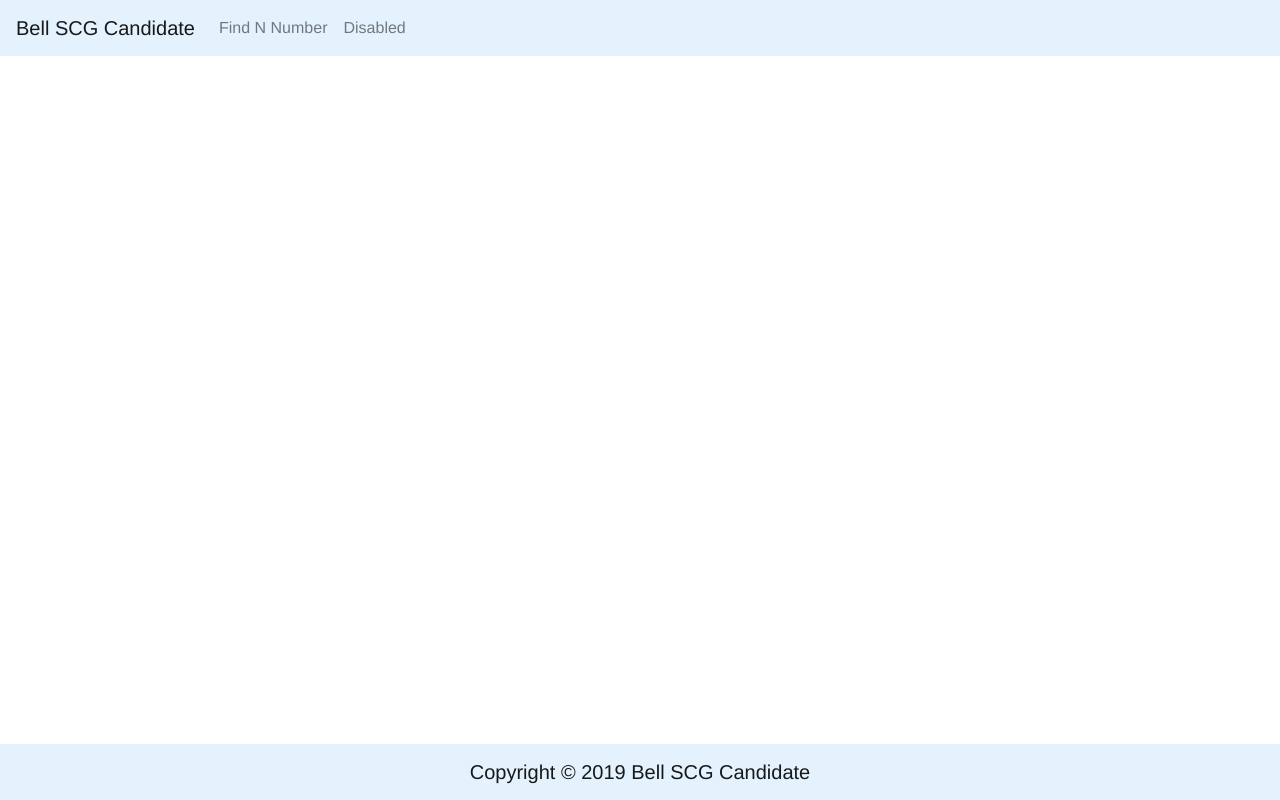
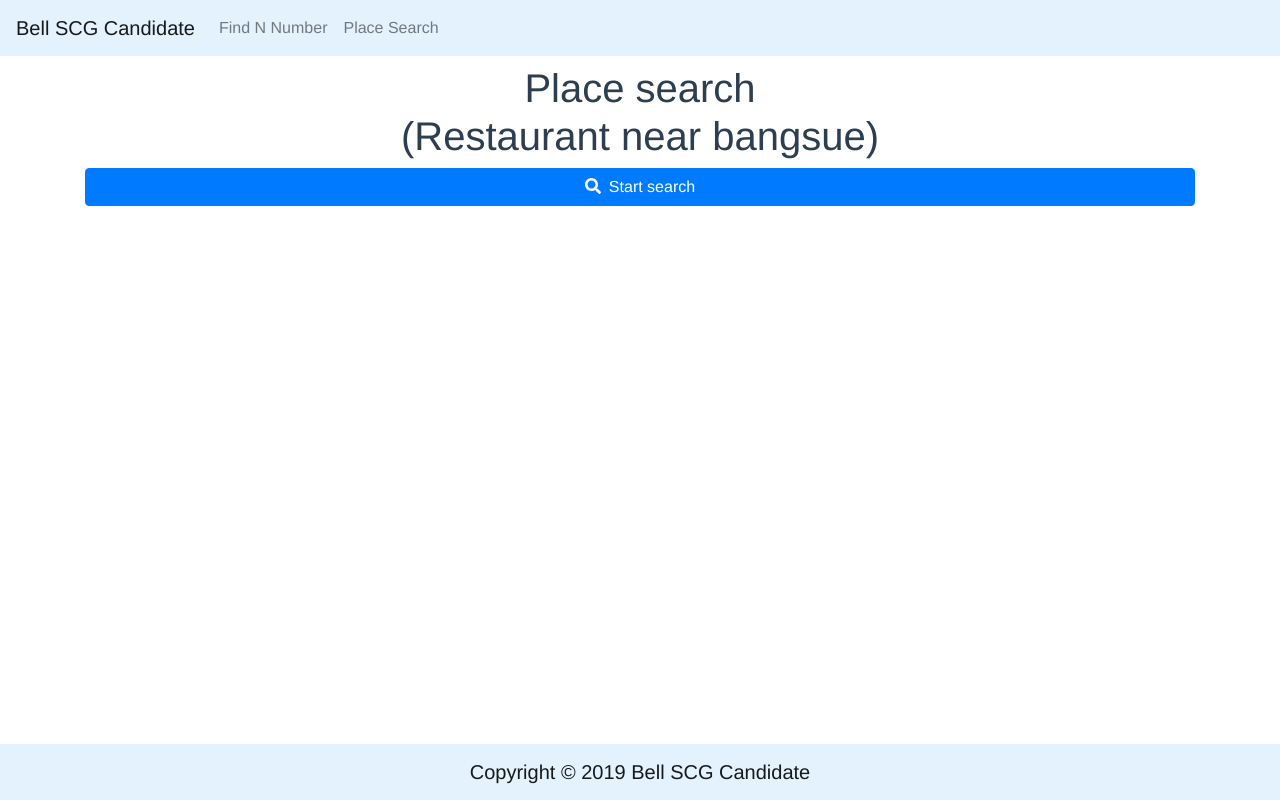
Before and after one commit to bellpetchpol/scg-vuejs, a Vue app: page /#/place_search in a window 1280 px wide. Built offline with nearby package versions, Linux system fonts and the light colour scheme.

Commit message:
Adding files.

```diff
--- a/package.json
+++ b/package.json
@@ -9,6 +9,9 @@
     "start": "node server.js"
   },
   "dependencies": {
+    "@fortawesome/fontawesome-svg-core": "^1.2.25",
+    "@fortawesome/free-solid-svg-icons": "^5.11.2",
+    "@fortawesome/vue-fontawesome": "^0.1.8",
     "axios": "^0.19.0",
     "bootstrap-vue": "^2.0.4",
     "core-js": "^3.3.2",
--- a/src/axiosSCG.js
+++ b/src/axiosSCG.js
@@ -2,6 +2,7 @@ import axios from 'axios'
 
 const instance = axios.create({
     baseURL: 'https://frozen-meadow-13613.herokuapp.com/',
+    // baseURL: 'http://localhost:8088/',
     timeout: 10000
 })
 
--- a/src/components/Navbar.vue
+++ b/src/components/Navbar.vue
@@ -7,8 +7,8 @@
 
         <b-collapse id="nav-collapse" is-nav>
             <b-navbar-nav>
-                <b-nav-item href="/">Find N Number</b-nav-item>
-                <b-nav-item href="#">Disabled</b-nav-item>
+                <b-nav-item href="#">Find N Number</b-nav-item>
+                <b-nav-item href="#/place_search">Place Search</b-nav-item>
             </b-navbar-nav>
 
         </b-collapse>
--- a/src/main.js
+++ b/src/main.js
@@ -5,6 +5,13 @@ import './plugins/bootstrap-vue'
 import App from './App.vue'
 import router from './router'
 import store from './store'
+import { library } from '@fortawesome/fontawesome-svg-core'
+import { faSearch } from '@fortawesome/free-solid-svg-icons'
+import { FontAwesomeIcon } from '@fortawesome/vue-fontawesome'
+
+library.add(faSearch)
+
+Vue.component('font-awesome-icon', FontAwesomeIcon)
 
 Vue.config.productionTip = false
 
--- a/src/router/index.js
+++ b/src/router/index.js
@@ -1,6 +1,7 @@
 import Vue from 'vue'
 import VueRouter from 'vue-router'
 import Home from '../views/Home.vue'
+import PlaceSearch from '@/views/PlaceSearch.vue'
 
 Vue.use(VueRouter)
 
@@ -9,6 +10,11 @@ const routes = [
     path: '/',
     name: 'home',
     component: Home
+  },
+  {
+    path: '/place_search',
+    name: 'place_search',
+    component: PlaceSearch
   },
   {
     path: '/about',
--- /dev/null
+++ b/src/views/PlaceSearch.vue
@@ -0,0 +1,73 @@
+<template>
+  <div class="home pt-5">
+    <h1>Place search<br>(Restaurant near bangsue)</h1>
+    <div class="text-left">
+
+      <b-button @click="search" :disabled="isLoading" block variant="primary">
+        <b-spinner v-if="isLoading" small></b-spinner>
+        <font-awesome-icon icon="search" v-if="!isLoading" />
+        <span v-if="!isLoading" class="pl-2">Start search</span>
+        <span v-if="isLoading" class="pl-2">Loading...</span>
+      </b-button>
+      <b-row align-v="start" class="pt-3">
+
+        <b-col v-for="(place,index) in result" :key="place.id" sm="12" md="6">
+            <b-card
+                :title="index+1+'. ' +place.name"
+                tag="article"
+                class="mb-2"
+            >
+                <b-card-text>
+                {{place.vicinity}}
+                </b-card-text>
+                <!-- <b-button href="#" variant="primary">Open Google</b-button> -->
+            </b-card>
+        </b-col>
+
+
+    </b-row>
+
+
+    </div>
+  </div>
+</template>
+
+<script>
+// @ is an alias to /src
+import axios from '@/axiosSCG.js'
+export default {
+  name: 'place_search',
+  data () {
+    return {
+        result:null,
+        isLoading: false
+    }
+  },
+  methods:{
+    search(){
+      this.isLoading = true
+      this.findRestaurantNearBangsue()
+      .then(res => {
+        console.log('res',res)
+        this.result = res.data.data
+        this.isLoading = false
+      })
+      .catch(err =>{
+        console.log(err)
+        this.isLoading = false
+      })
+    },
+    async findRestaurantNearBangsue(){
+      try {
+        const response = await axios.get('/findRestaurantNearBangsue');
+        console.log(response);
+
+        return response
+      } catch (error) {
+        console.error(error);
+        return error
+      }
+    },
+  }
+}
+</script>
```
Also changed, not shown: 1 other file (tests, documents, lock files or other folders).
